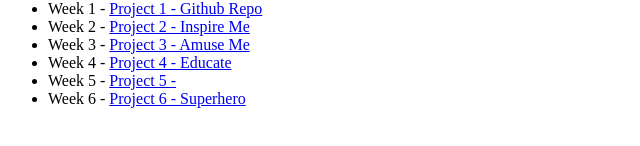
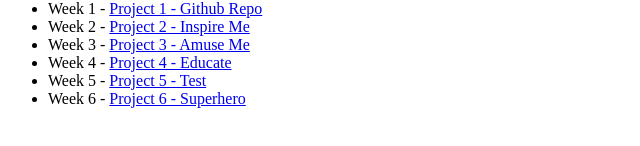
Before and after one commit to Jayden-Mosness/Jayden-Mosness.github.io, a plain HTML site: page bacs200/index.html in a window 1280 px wide. Shown: the part 426-572 px from the top of the page, 0-640 px from the left. Drawn offline with Linux system fonts and the light colour scheme.

Commit message:
Update index.html

```diff
--- a/bacs200/index.html
+++ b/bacs200/index.html
@@ -16,7 +16,7 @@
         <li>Week 2 - <a href="inspire.html">Project 2 - Inspire Me</a> </li>
         <li>Week 3 - <a href="amuse.html">Project 3 - Amuse Me</a> </li>
         <li>Week 4 - <a href="educate.html">Project 4 - Educate</a> </li>
-        <li>Week 5 - <a href="test.html">Project 5 - </a> </li>
+        <li>Week 5 - <a href="test.html">Project 5 - Test</a> </li>
         <li>Week 6 - <a href="superhero.html">Project 6 - Superhero</a> </li>
 
     </ul>
```
